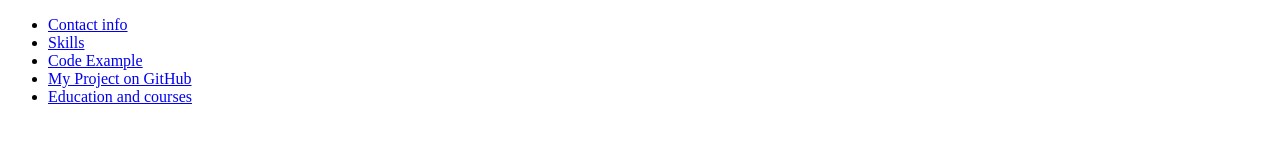
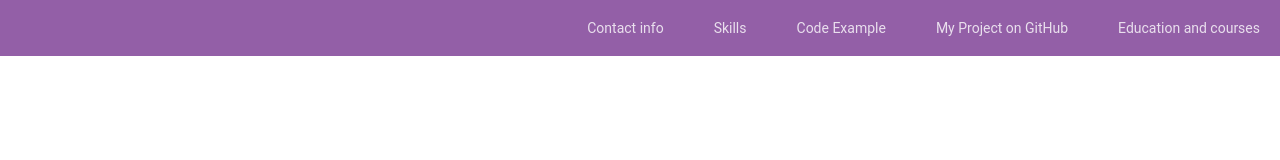
Before and after one commit to ognivushka/rsschool-cv, a plain HTML site: page index.html in a window 1280 px wide. Drawn offline with Linux system fonts and the light colour scheme.

Commit message:
feat: add style of header

```diff
--- a/index.html
+++ b/index.html
@@ -8,8 +8,8 @@
    <title>cv</title>
 </head>
 <body>
-<header class="header">
-<nav class="nav">
+<header class="header ">
+<nav class="nav conteiner">
    <ul class="nav-list">
       <li class="nav-item"><a href="#" class="nav-contact">Contact info</a></li>
       <li class="nav-item"><a href="#" class="nav-scills">Skills</a></li>
--- a/style.css
+++ b/style.css
@@ -0,0 +1,109 @@
+/* ........................ global reset................................... */
+
+* {
+   padding: 0;
+   margin: 0;
+   border: 0;
+ }
+
+ *,
+ *::before,
+ *::after {
+   box-sizing: border-box;
+ }
+
+
+ ul[class],
+ ol[class] {
+   padding: 0;
+ }
+
+ body,
+ h1,
+ h2,
+ h3,
+ h4,
+ p,
+ ul[class],
+ ol[class],
+ li,
+ figure,
+ figcaption,
+ blockquote,
+ dl,
+ dd {
+   margin: 0;
+ }
+
+ ul[class],
+ ol[class] {
+   list-style: none;
+ }
+
+ a {
+   text-decoration: none;
+   color: inherit;
+ }
+
+ img {
+   max-width: 100%;
+   height: auto;
+ }
+
+ input,
+ button,
+ textarea,
+ select {
+   font: inherit;
+ }
+ html,
+ body {
+  height: 100%;
+  font-size: 14px;
+  background-color: #fff;
+  color: #3f3b3d;
+  font-weight: 400;
+  font-family: "Roboto", sans-serif;
+  overflow-x: hidden;
+  scroll-behavior: smooth;
+}
+
+/*.......................... global........................ */
+.conteiner {
+   max-width: 1440px;
+   margin: 0 auto;
+   padding: 0px 15px;
+   padding-left: calc(15px + (80 - 15) * ((100vw - 320px) / (1440 - 320)));
+   padding-right: calc(15px + (80 - 15) * ((100vw - 320px) / (1440 - 320)));
+
+ }
+
+ /* ......................header........................... */
+ .header {
+    background-color: #935FA7;
+    color: #e9dfed;
+}
+.nav {
+   padding: 20px;
+}
+.nav-list {
+   display: flex;
+   justify-content: right;
+   align-items: center;
+   flex-wrap: wrap;
+   gap: 50px;
+
+}
+.nav-item {
+
+}
+.nav-contact {
+}
+.nav-scills {
+}
+.nav-code-exemple {
+}
+.nav-projects {
+}
+.nav-educti {
+}
```
